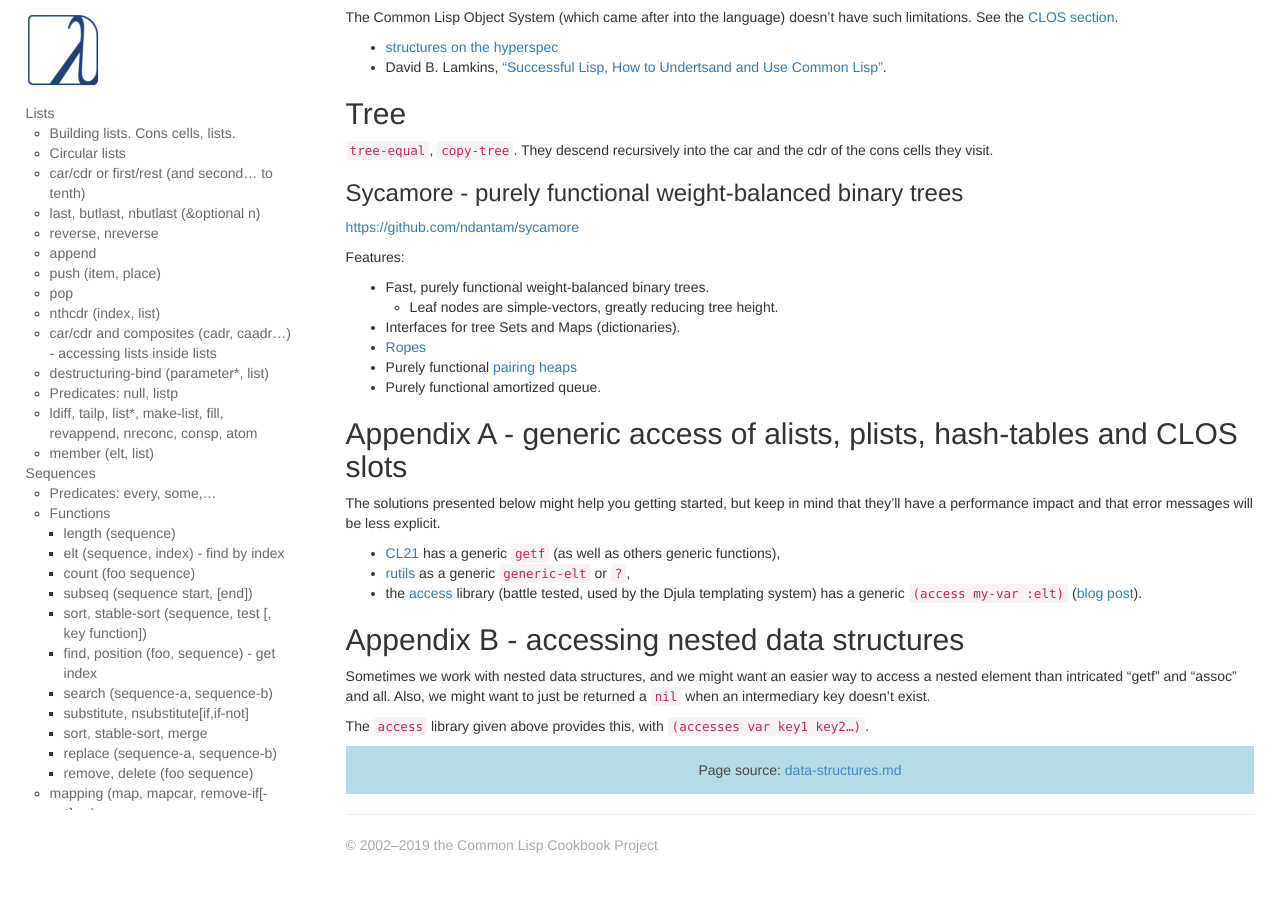
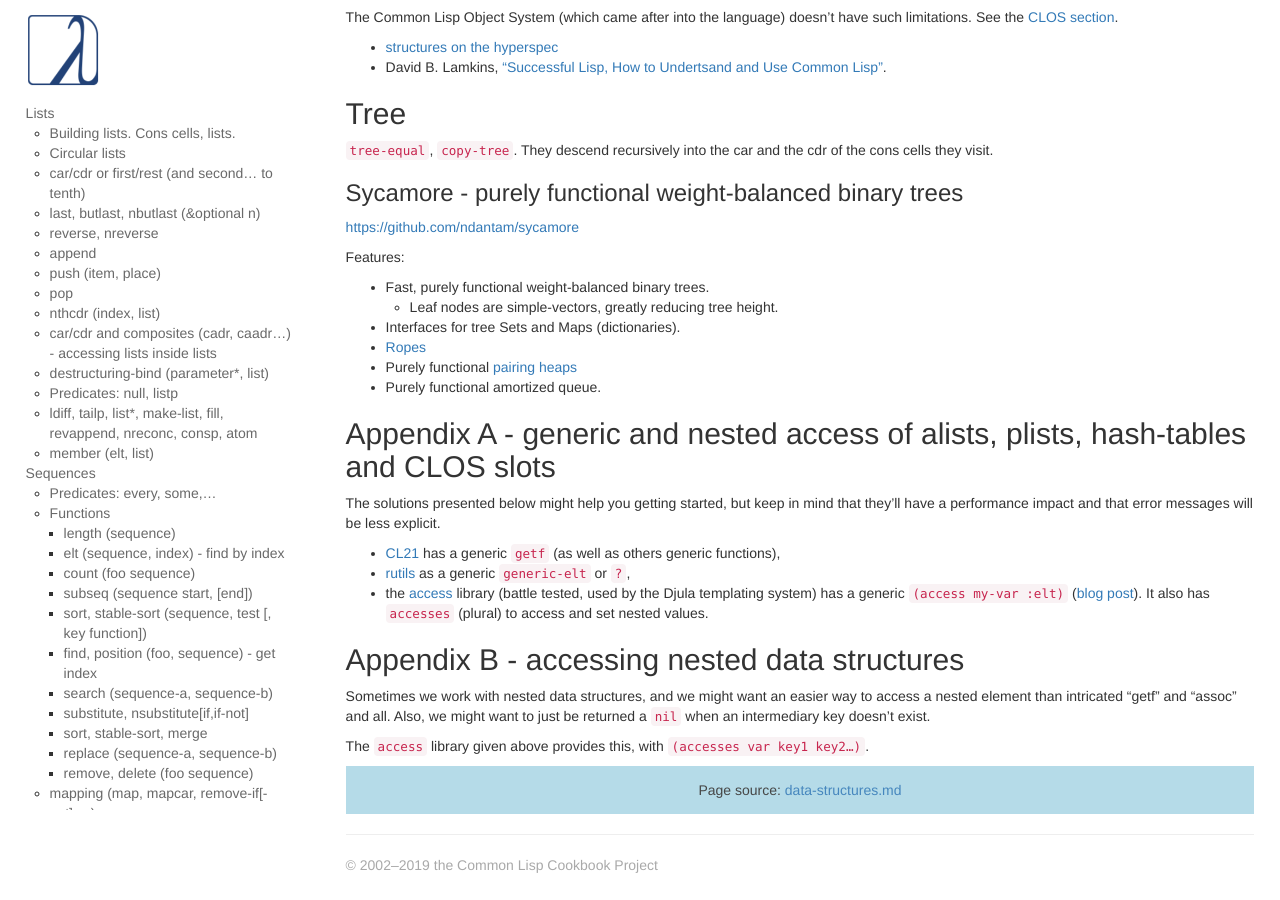
Before and after one commit to LispCookbook/cl-cookbook, a Jekyll site: the page built from data-structures.md, in a window 1280 px wide and 900 px high, scrolled down 22397 px. Built offline with Jekyll 4.4.1, drawn with Linux system fonts in a browser that asks for light colours.

Commit message:
(minor) data structures: access also serves for nested structures

```diff
--- a/data-structures.md
+++ b/data-structures.md
@@ -1576,7 +1576,7 @@ Features:
 * Purely functional amortized queue.
 
 
-## Appendix A - generic access of alists, plists, hash-tables and CLOS slots
+## Appendix A - generic and nested access of alists, plists, hash-tables and CLOS slots
 
 The solutions presented below might help you getting started, but keep
 in mind that they'll have a performance impact and that error messages
@@ -1584,7 +1584,7 @@ will be less explicit.
 
 * [CL21](cl21.html) has a generic `getf` (as well as others generic functions),
 * [rutils](https://github.com/vseloved/rutils) as a generic `generic-elt` or `?`,
-* the [access](https://github.com/AccelerationNet/access) library (battle tested, used by the Djula templating system) has a generic `(access my-var :elt)` ([blog post](https://lisp-journey.gitlab.io/blog/generice-consistent-access-of-data-structures-dotted-path/)).
+* the [access](https://github.com/AccelerationNet/access) library (battle tested, used by the Djula templating system) has a generic `(access my-var :elt)` ([blog post](https://lisp-journey.gitlab.io/blog/generice-consistent-access-of-data-structures-dotted-path/)). It also has `accesses` (plural) to access and set nested values.
 
 ## Appendix B - accessing nested data structures
 
```
